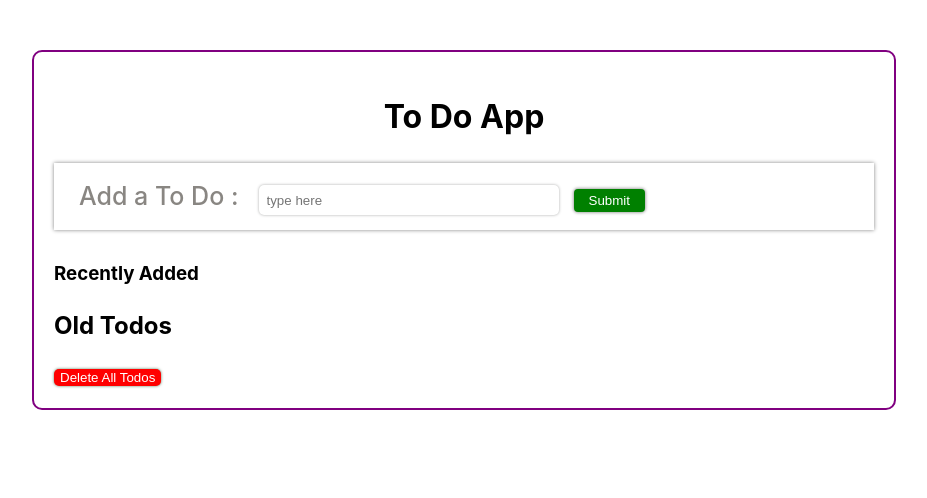
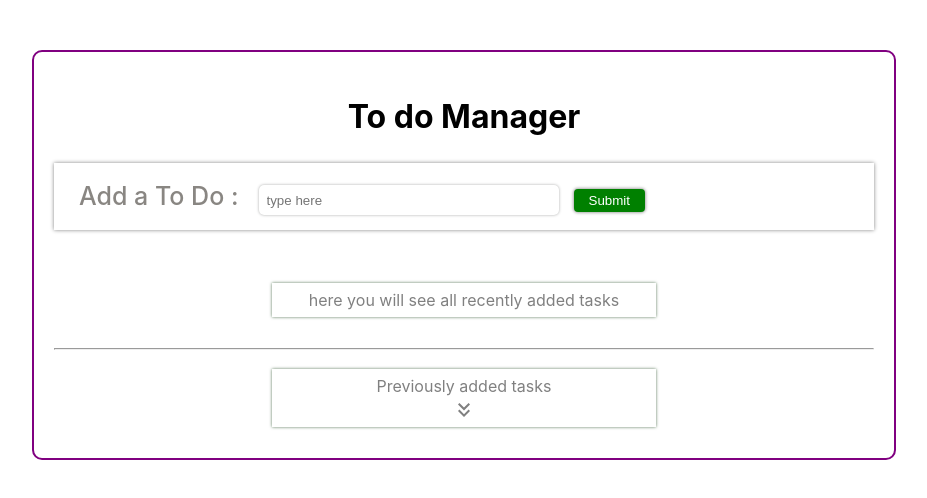
Before and after one commit to laxmanketheth/Todo-App, a React (Vite) app in the folder frontend/: page / in a window 1280 px wide. Shown: the top 498 px of the page, without its empty margins (176-1103 px from the left). Built offline with nearby package versions, Linux system fonts and the light colour scheme.

Commit message:
added css

```diff
--- a/frontend/package.json
+++ b/frontend/package.json
@@ -10,6 +10,10 @@
     "preview": "vite preview"
   },
   "dependencies": {
+    "@emotion/react": "^11.11.4",
+    "@emotion/styled": "^11.11.0",
+    "@mui/icons-material": "^5.15.11",
+    "@mui/material": "^5.15.11",
     "@reduxjs/toolkit": "^2.2.1",
     "react": "^18.2.0",
     "react-dom": "^18.2.0",
--- /dev/null
+++ b/frontend/src/components/OldTodoHeading/OldTodoHeading.css
@@ -0,0 +1,19 @@
+
+.textContainer{
+    /* border: 1px solid rebeccapurple; */
+    height: 10vh;
+    display: flex;
+    flex-direction: row;
+    justify-content: center;
+    align-items: center;
+}
+
+.text{
+    color: gray;
+    box-shadow: 0 0 3px 0px rgb(92, 122, 92);
+}
+.icon{
+    display: flex;
+    justify-content: center;
+    align-items: center;
+}
--- /dev/null
+++ b/frontend/src/components/OldTodoHeading/OldTodoHeading.jsx
@@ -0,0 +1,24 @@
+import React from 'react'
+import './OldTodoHeading.css'
+import { useSelector } from 'react-redux'
+import KeyboardDoubleArrowDownSharpIcon from '@mui/icons-material/KeyboardDoubleArrowDownSharp';
+
+const OldTodoHeading = () => {
+
+  const { data } = useSelector(state => state.oldTodoSlice)
+  // console.log(data);
+  return (
+    <div>
+
+      <div className='textContainer'>
+        <p className='text'> Previously added tasks
+          <span className='icon'> <KeyboardDoubleArrowDownSharpIcon /></span>
+        </p>
+      </div>
+    </div>
+
+
+  )
+}
+
+export default OldTodoHeading;
--- a/frontend/src/components/OldTodos/OldTodos.jsx
+++ b/frontend/src/components/OldTodos/OldTodos.jsx
@@ -1,18 +1,18 @@
-import {useEffect} from 'react'
+import { useEffect } from 'react'
 import { useSelector, useDispatch } from 'react-redux'
 import { deleteOldToDo, getOldTodos } from '../../store/oldTodosSlice'
-import { Link }  from 'react-router-dom'
+import { Link } from 'react-router-dom'
 import './OldTodos.css'
 
 const OldTodos = () => {
 
-    const {data, status, deleteStatus} = useSelector((state) => state.oldTodoSlice);
+    const { data, status, deleteStatus } = useSelector((state) => state.oldTodoSlice);
     // console.log(data);
     const dispatch = useDispatch();
 
-    useEffect(()=>{
+    useEffect(() => {
         dispatch(getOldTodos())
-    },[deleteStatus]) // Fetch updated todos when deleteStatus changes
+    }, [deleteStatus]) // Fetch updated todos when deleteStatus changes
 
     const handleDelete = (id) => {
         // console.log(id)
@@ -21,10 +21,6 @@ const OldTodos = () => {
 
     return (
         <div>
-            <Link to={'/deleteAlltodo'}>
-            <button className='deleteAllTodo' >Delete All Todos</button>
-            </Link>
-
             {data.map((item, index) => {
                 return (
                     <div key={item._id} className="individualTask">
@@ -34,6 +30,12 @@ const OldTodos = () => {
                     </div>
                 )
             })}
+
+            {data.length > 0 &&
+                (<Link to={'/deleteAlltodo'}>
+                    <button className='deleteAllTodo' >Delete All Todos</button>
+                </Link>)
+            }
         </div>
     )
 }
--- /dev/null
+++ b/frontend/src/components/RecentlyAdded/RecentlyAdded.css
@@ -0,0 +1,16 @@
+
+.textContainer{
+    display: flex;
+    justify-content: center;
+}
+
+p{
+    color: gray;
+    /* border: 1px solid gray; */
+    /* border-radius: 5px; */
+    box-shadow: 0 0 3px 0px rgb(92, 122, 92);
+    padding: 5px;
+    text-align: center;
+    /* height: 50px; */
+    width: 30vw;
+}
--- /dev/null
+++ b/frontend/src/components/RecentlyAdded/RecentlyAdded.jsx
@@ -0,0 +1,19 @@
+import React from 'react'
+import './RecentlyAdded.css'
+import { useSelector } from 'react-redux'
+
+const RecentlyAdded = () => {
+
+    const {data} = useSelector(state => state.todoSlice)
+    // console.log(data);
+  return (
+    data.length === 0 && (
+     <div className='textContainer'>
+     <p> here you will see all recently added tasks</p>
+    </div>
+    )
+
+  )
+}
+
+export default RecentlyAdded
--- a/frontend/src/components/Title/Title.jsx
+++ b/frontend/src/components/Title/Title.jsx
@@ -4,7 +4,7 @@ import './Title.css';
 const Title = () => {
   return (
     <div className='title'>
-      <h1>To Do App</h1>
+      <h1>To do Manager</h1>
     </div>
   )
 }
--- a/frontend/src/pages/HomePage.jsx
+++ b/frontend/src/pages/HomePage.jsx
@@ -4,6 +4,8 @@ import AddToDoForm from '../components/AddToDoForm/AddToDoForm'
 import Title from '../components/Title/Title'
 import ToDoList from '../components/ToDoList/ToDoList'
 import OldTodos from '../components/OldTodos/OldTodos'
+import RecentlyAdded from '../components/RecentlyAdded/RecentlyAdded'
+import OldTodoHeading from '../components/OldTodoHeading/OldTodoHeading'
 
 
 function HomePage() {
@@ -13,9 +15,10 @@ function HomePage() {
             <div className='container'>
                 <Title />
                 <AddToDoForm />
-                            <h3>Recently Added</h3>
+                <RecentlyAdded/>
                 <ToDoList />
-                            <h2>Old Todos</h2>
+                <hr />
+                <OldTodoHeading/>
                 <OldTodos />
             </div>
         </>
--- a/frontend/src/store/oldTodosSlice.js
+++ b/frontend/src/store/oldTodosSlice.js
@@ -73,6 +73,8 @@ const oldTodoSlice = createSlice({
          .addCase(deleteOldToDo.rejected, (state, action) => {
             state.deleteStatus = 'rejected'
          })
+
+         //the below is a new case that includes deleteAlltodos case
          .addCase(deleteAlltodos.pending, (state, action) => {
             state.deleteStatus = 'pending'
          })
```
Also changed, not shown: frontend/src/App.jsx (+2 -5 lines), 2 other files (tests, documents, lock files or other folders). Lines whose indentation alone changed are shown as unchanged.
